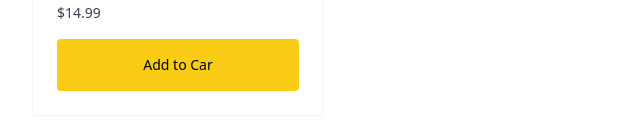
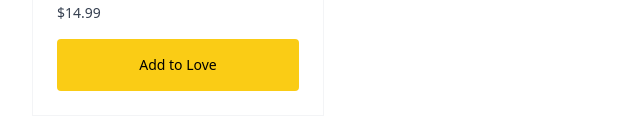
Before and after one commit to KhomSocheat/TestGit_Acleda, a website: page index.html in a window 1280 px wide. Shown: the part 544-674 px from the top of the page, 0-640 px from the left. Drawn offline with Linux system fonts and the light colour scheme.

Commit message:
Update Button

```diff
--- a/index.html
+++ b/index.html
@@ -70,7 +70,7 @@
                         <button
                           class="block w-full rounded bg-yellow-400 p-4 text-sm font-medium transition hover:scale-105"
                         >
-                          Add to Car
+                          Add to Love
                         </button>
                       </form>
                     </div>
```
